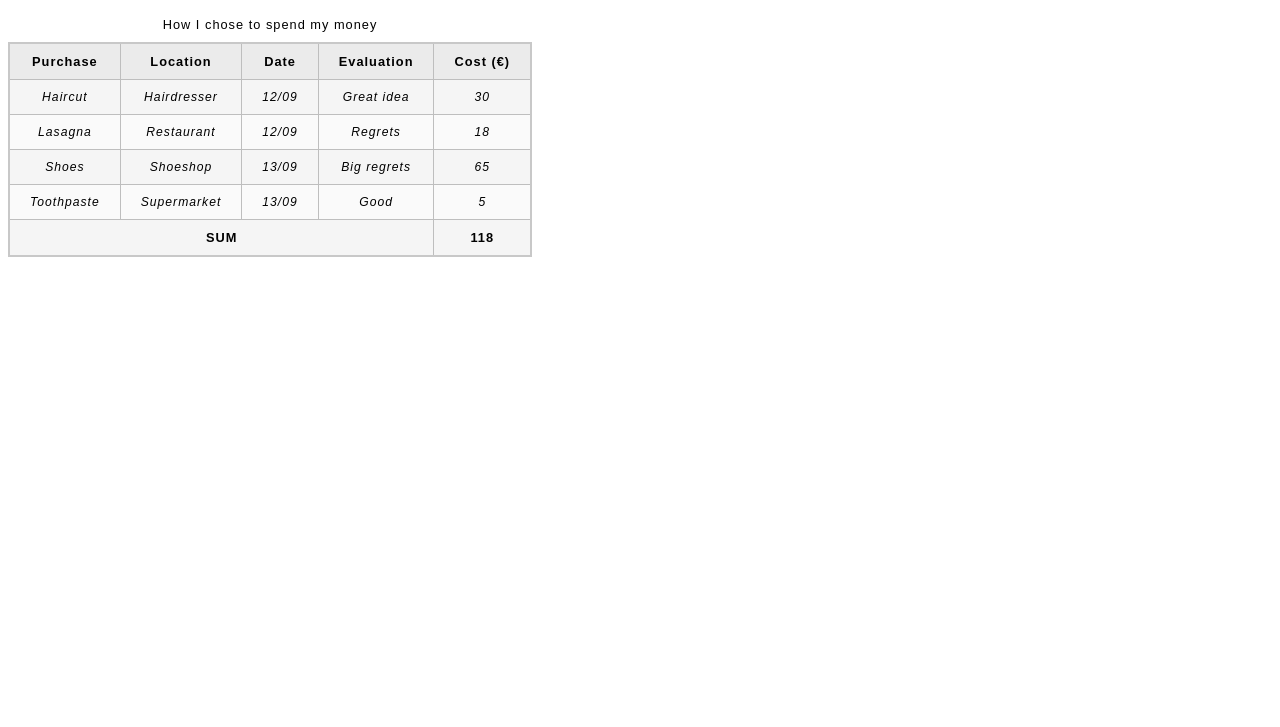
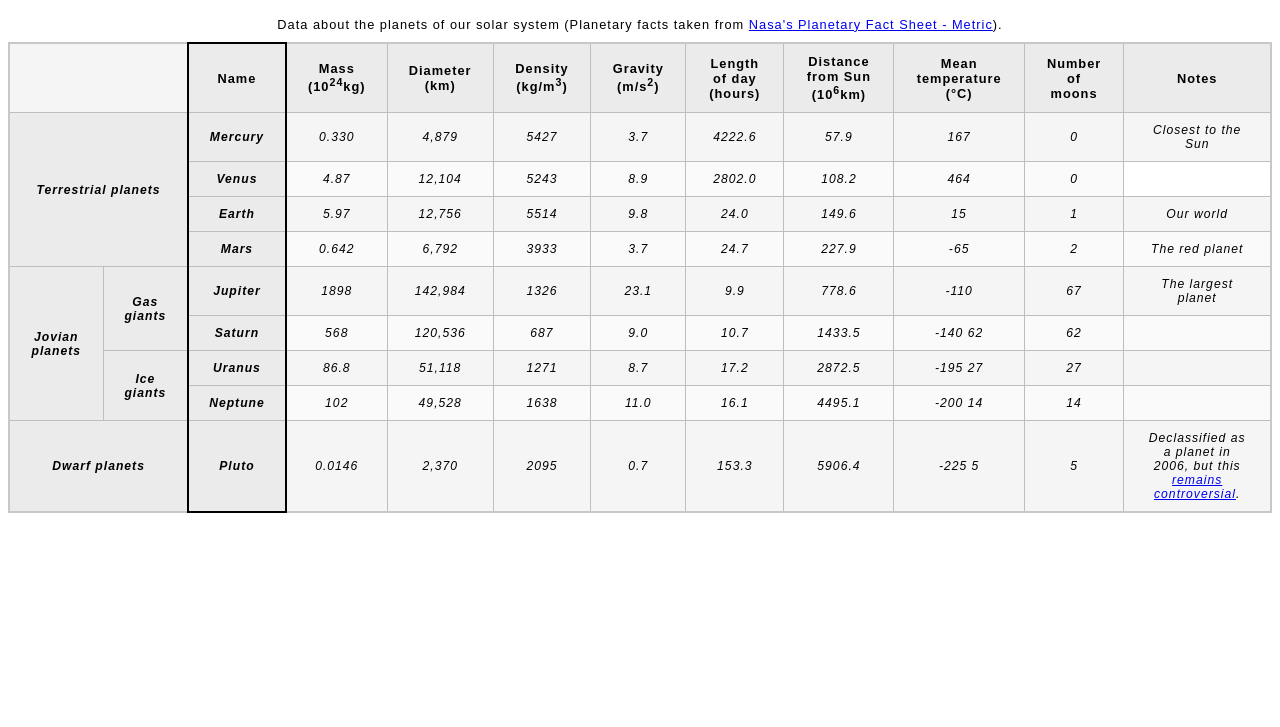
Before and after one commit to Trantuvan/first-table, a plain HTML site: page index.html in a window 1280 px wide. Shown: the part 73-800 px from the top of the page. Drawn offline with Linux system fonts and the light colour scheme.

Commit message:
MDN exercise

```diff
--- a/index.html
+++ b/index.html
@@ -1,59 +1,152 @@
 <!DOCTYPE html>
-<html>
+<html lang="en">
   <head>
     <meta charset="utf-8" />
-    <title>My spending record</title>
+    <title>Table template</title>
     <link href="minimal-table.css" rel="stylesheet" type="text/css" />
-    <style></style>
   </head>
   <body>
-    <h1>My spending record</h1>
-
+    <h1>Planets data</h1>
     <table>
+      <colgroup>
+      <col span="2">
+      <col style="border: 2px solid black;">
+      </colgroup>
       <caption>
-        How I chose to spend my money
+        Data about the planets of our solar system (Planetary facts taken from
+        <a href="http://nssdc.gsfc.nasa.gov/planetary/factsheet/" target="_blank"
+          >Nasa's Planetary Fact Sheet - Metric</a
+        >).
       </caption>
       <thead>
-        <th>Purchase</th>
-        <th>Location</th>
-        <th>Date</th>
-        <th>Evaluation</th>
-        <th>Cost (€)</th>
+        <tr>
+          <td colspan="2">&nbsp;</td>
+          <th scope="col">Name</th>
+          <th scope="col">Mass (10<sup>24</sup>kg)</th>
+          <th scope="col">Diameter (km)</th>
+          <th scope="col">Density (kg/m<sup>3</sup>)</th>
+          <th scope="col">Gravity (m/s<sup>2</sup>)</th>
+          <th scope="col">Length of day (hours)</th>
+          <th scope="col">Distance from Sun (10<sup>6</sup>km)</th>
+          <th scope="col">Mean temperature (°C)</th>
+          <th scope="col">Number of moons</th>
+          <th scope="col">Notes</th>
+        </tr>
       </thead>
-      <tfoot>
-        <td colspan="4">SUM</td>
-        <td>118</td>
-      </tfoot>
       <tbody>
         <tr>
-          <td>Haircut</td>
-          <td>Hairdresser</td>
-          <td>12/09</td>
-          <td>Great idea</td>
-          <td>30</td>
+          <th colspan="2" rowspan="4" scope="rowgroup">Terrestrial planets</th>
+          <th scope="row">Mercury</th>
+          <td>0.330</td>
+          <td>4,879</td>
+          <td>5427</td>
+          <td>3.7</td>
+          <td>4222.6</td>
+          <td>57.9</td>
+          <td>167</td>
+          <td>0</td>
+          <td>Closest to the Sun</td>
         </tr>
         <tr>
-          <td>Lasagna</td>
-          <td>Restaurant</td>
-          <td>12/09</td>
-          <td>Regrets</td>
-          <td>18</td>
+          <th scope="row">Venus</th>
+          <td>4.87</td>
+          <td>12,104</td>
+          <td>5243</td>
+          <td>8.9</td>
+          <td>2802.0</td>
+          <td>108.2</td>
+          <td>464</td>
+          <td>0</td>
         </tr>
         <tr>
-          <td>Shoes</td>
-          <td>Shoeshop</td>
-          <td>13/09</td>
-          <td>Big regrets</td>
-          <td>65</td>
+          <th scope="row">Earth</th>
+          <td>5.97</td>
+          <td>12,756</td>
+          <td>5514</td>
+          <td>9.8</td>
+          <td>24.0</td>
+          <td>149.6</td>
+          <td>15</td>
+          <td>1</td>
+          <td>Our world</td>
         </tr>
         <tr>
-          <td>Toothpaste</td>
-          <td>Supermarket</td>
-          <td>13/09</td>
-          <td>Good</td>
+          <th scope="row">Mars</th>
+          <td>0.642</td>
+          <td>6,792</td>
+          <td>3933</td>
+          <td>3.7</td>
+          <td>24.7</td>
+          <td>227.9</td>
+          <td>-65</td>
+          <td>2</td>
+          <td>The red planet</td>
+        </tr>
+        <tr>
+          <th scope="rowgroup" rowspan="4">Jovian planets</th>
+          <th scope="rowgroup" rowspan="2">Gas giants</th>
+          <th scope="row">Jupiter</th>
+          <td>1898</td>
+          <td>142,984</td>
+          <td>1326</td>
+          <td>23.1</td>
+          <td>9.9</td>
+          <td>778.6</td>
+          <td>-110</td>
+          <td>67</td>
+          <td>The largest planet</td>
+        </tr>
+        <tr>
+          <th scope="row">Saturn</th>
+          <td>568</td>
+          <td>120,536</td>
+          <td>687</td>
+          <td>9.0</td>
+          <td>10.7</td>
+          <td>1433.5</td>
+          <td>-140 62</td>
+          <td>62</td>
+          <td>&nbsp;</td>
+        </tr>
+        <tr>
+          <th scope="rowspan" rowspan="2">Ice giants</th>
+          <th scope="row">Uranus</th>
+          <td>86.8</td>
+          <td>51,118</td>
+          <td>1271</td>
+          <td>8.7</td>
+          <td>17.2</td>
+          <td>2872.5</td>
+          <td>-195 27</td>
+             <td>27</td>
+          <td>&nbsp;</td>
+        </tr>
+        <tr>
+          <th scope="row">Neptune</th>
+          <td>102</td>
+          <td>49,528</td>
+          <td>1638</td>
+          <td>11.0</td>
+          <td>16.1</td>
+          <td>4495.1</td>
+          <td>-200 14</td>
+             <td>14</td>
+          <td>&nbsp;</td>
+        </tr>
+        <tr>
+          <th scope="rowgroup" colspan="2">Dwarf planets</th>
+          <th scope="row">Pluto</th>
+          <td>0.0146</td>
+          <td>2,370</td>
+          <td>2095</td>
+          <td>0.7</td>
+          <td>153.3</td>
+          <td>5906.4</td>
+          <td>-225 5</td>
           <td>5</td>
+          <td>Declassified as a planet in 2006, but this <a href="http://www.usatoday.com/story/tech/2014/10/02/pluto-planet-solar-system/16578959/" target="_blank">remains controversial</a>.</td>
         </tr>
-      </tbody>
+      </tbody
     </table>
   </body>
 </html>
```
